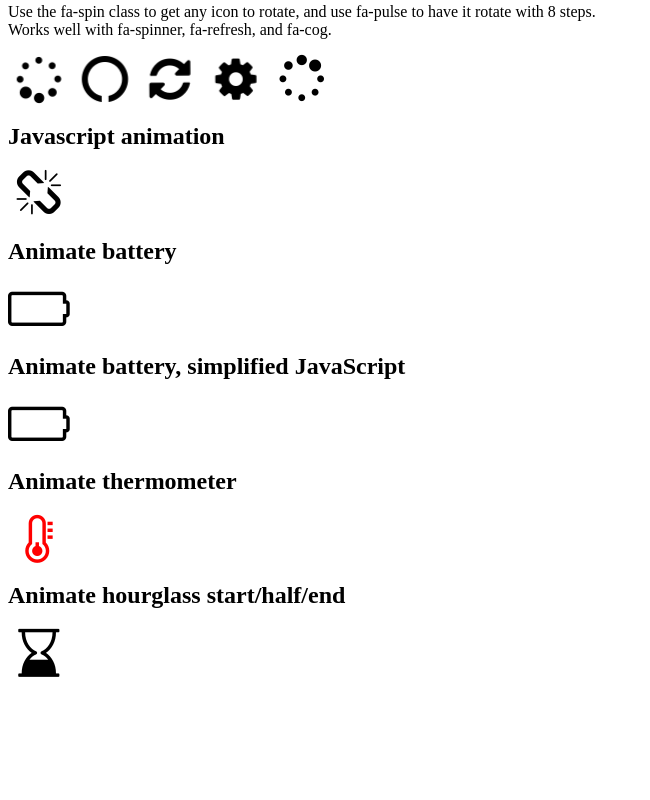
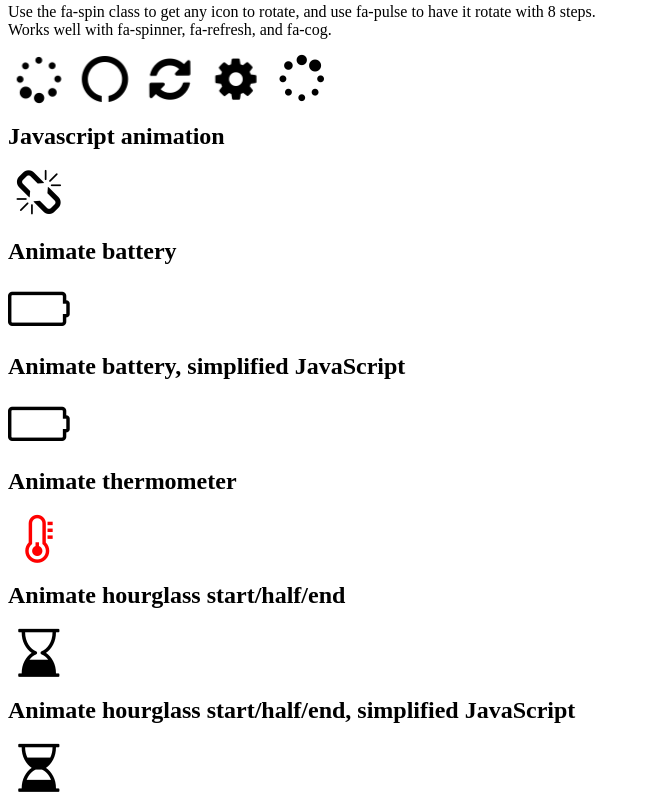
Before and after one commit to bnjces/simple-animation, a plain HTML site: page index.html in a window 1280 px wide. Shown: the part 380-1180 px from the top of the page, without its empty margins (0-650 px from the left). Before the commit the page ends 1065 px from the top, so only its background shows below. Drawn offline with Linux system fonts and the light colour scheme.

Commit message:
Simplifying hourglass animation.

```diff
--- a/index.html
+++ b/index.html
@@ -59,6 +59,10 @@
     <h2>Animate hourglass start/half/end</h2>
     <i id="hour" class="fa fa-hourglass-start fa-3x fa-fw"></i>
     <span class="sr-only"> Look at the time...</span>
+
+    <h2>Animate hourglass start/half/end, simplified JavaScript</h2>
+    <i id="hour2" class="fa fa-hourglass-1 fa-3x fa-fw"></i>
+    <span class="sr-only"> Look at the time...</span>
     <!-- Extra credit if you can after the hour glass rotate the end
     to the top and start again. Hint See https://fontawesome.com/v4.7.0/examples/
     scroll down to Rotated & Flipped and see if you can finish it-->
--- a/js/default.js
+++ b/js/default.js
@@ -109,6 +109,19 @@ function hourUpdate(){
     }
 }
 
+function hour2Update(){
+    const fahour = "fa-hourglass-"  // constant string for font awesome hourglass
+    let el = document.getElementById("hour2");
+    let index = el.className.indexOf(fahour);
+    let state = el.className.charAt(index + fahour.length);
+    let i = 1; // starting hourglass
+    if(state !== '3'){
+        i = parseInt(state) + 1; // next hourglass state
+    }
+    el.classList.remove(fahour + state);
+    el.classList.add(fahour + i);
+}
+
 
 /* setInterval will call the function ever x milliseconds
     1000 milliseconds = 1 second
@@ -127,3 +140,4 @@ var batt = setInterval(battUpdate, 500);
 var batt2 = setInterval(batt2Update, 500);
 var therm = setInterval(thermUpdate, 750);
 var hour = setInterval(hourUpdate, 500);
+var hour2 = setInterval(hour2Update, 500);
```
